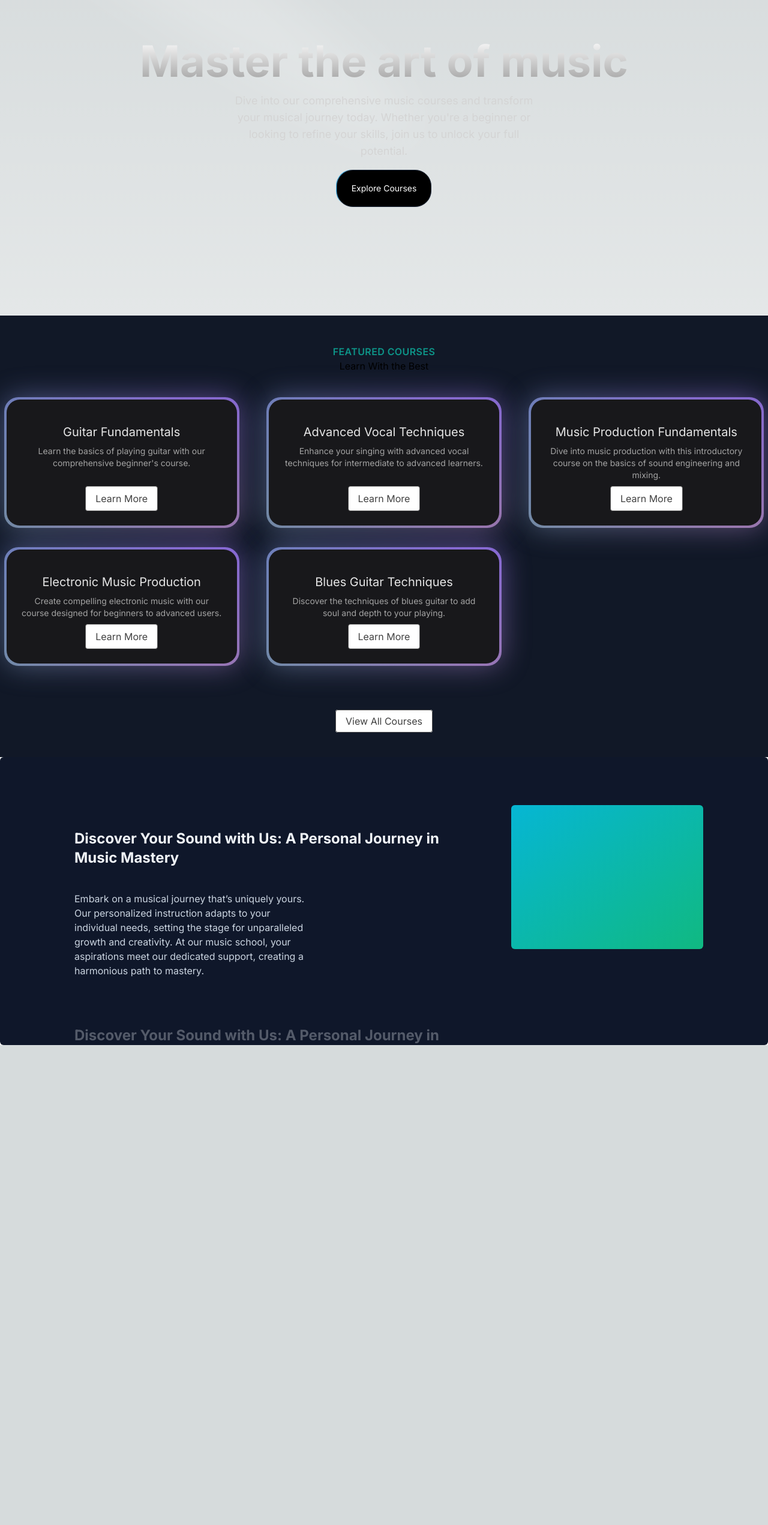
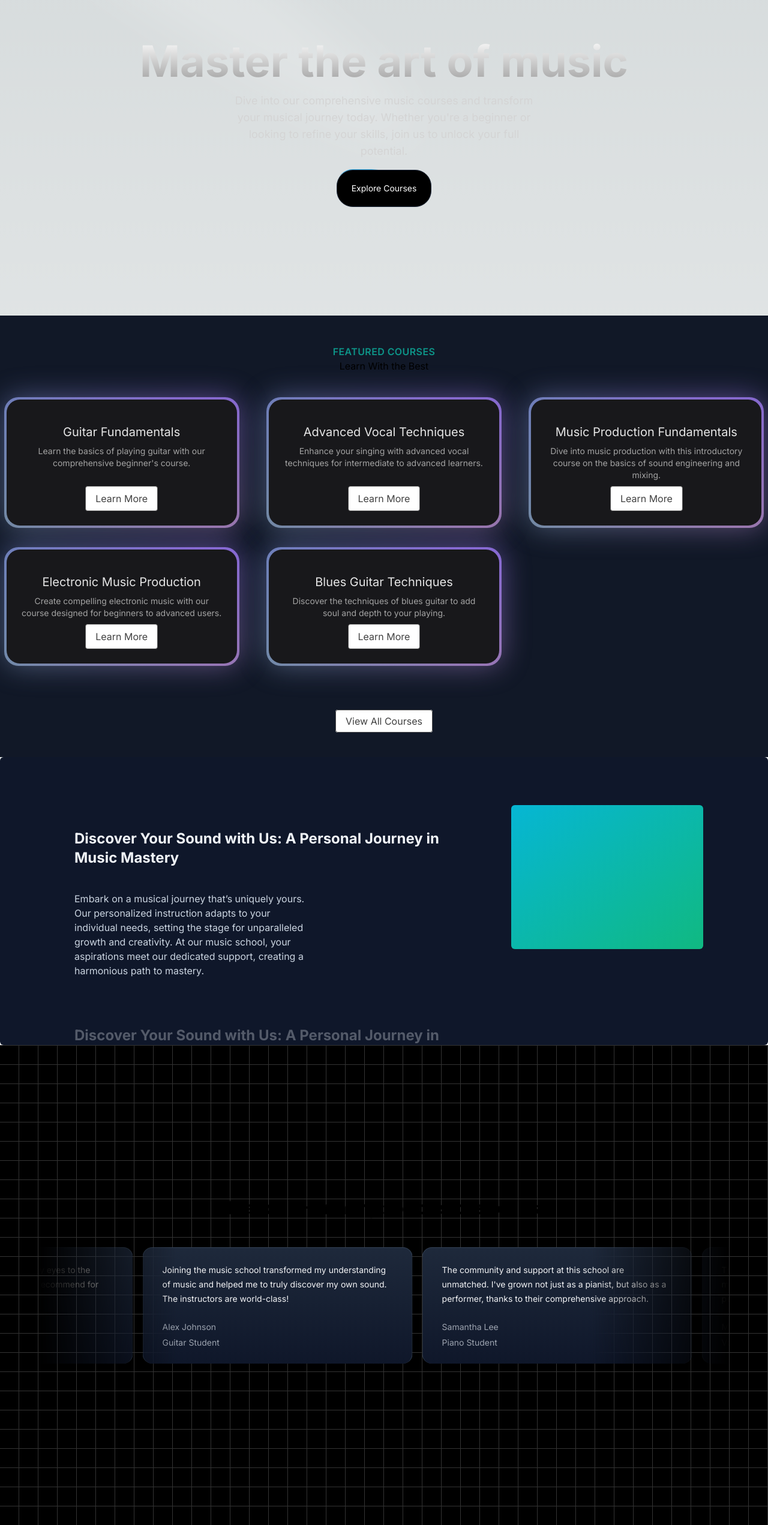
Before and after one commit to aryandharwa/music-cources, a Next.js app: page / in a window 1280 px wide. Shown: the part 114-2656 px from the top of the page at 60% size. Before the commit the page ends 1856 px from the top, so only its background shows below. Built offline with nearby package versions, Linux system fonts and the light colour scheme.

Commit message:
testimonial section created

```diff
--- a/package.json
+++ b/package.json
@@ -11,6 +11,7 @@
   "dependencies": {
     "clsx": "^2.1.0",
     "framer-motion": "^11.0.20",
+    "mini-svg-data-uri": "^1.4.4",
     "next": "14.1.4",
     "react": "^18",
     "react-dom": "^18",
--- a/src/app/page.tsx
+++ b/src/app/page.tsx
@@ -1,5 +1,6 @@
 import FeaturedCourses from "@/components/FeaturedCourses";
 import HeroSection from "@/components/HeroSection";
+import MusicSchoolTestimonials from "@/components/MusicSchoolTestimonials";
 import WhyChooseUs from "@/components/WhyChooseUs";
 
 export default function Home() {
@@ -8,6 +9,7 @@
     <HeroSection />
     <FeaturedCourses />
     <WhyChooseUs />
+    <MusicSchoolTestimonials />
     </main>
   );
 }
--- /dev/null
+++ b/src/components/MusicSchoolTestimonials.tsx
@@ -0,0 +1,51 @@
+
+import { InfiniteMovingCards } from "./ui/infinite-moving-cards";
+
+const musicSchoolTestimonials = [
+  {
+    quote:
+      'Joining the music school transformed my understanding of music and helped me to truly discover my own sound. The instructors are world-class!',
+    name: 'Alex Johnson',
+    title: 'Guitar Student',
+  },
+  {
+    quote:
+      "The community and support at this school are unmatched. I've grown not just as a pianist, but also as a performer, thanks to their comprehensive approach.",
+    name: 'Samantha Lee',
+    title: 'Piano Student',
+  },
+  {
+    quote:
+      "This school offered me the tools and confidence to take my singing to the next level. I'm endlessly grateful for the personalized coaching.",
+    name: 'Michael Chen',
+    title: 'Vocal Student',
+  },
+  {
+    quote:
+      'As a violinist, finding the right mentor can be challenging, but this school matched me with a teacher who truly understands my goals and challenges.',
+    name: 'Emily Taylor',
+    title: 'Violin Student',
+  },
+  {
+    quote:
+      'The production courses here opened my eyes to the intricacies of music production. Highly recommend for any aspiring producers!',
+    name: 'Chris Morales',
+    title: 'Music Production Student',
+  },
+];
+
+export default function MusicSchoolTestimonials() {
+  return (
+    <div className="h-[50rem] w-full dark:bg-black dark:bg-grid-white/[0.2] relative flex flex-col items-center justify-center overflow-hidden">
+      <h2 className="text-3xl font-bold text-center mb-8 z-10">Hear our Harmony: Voices of success</h2>
+      <div className="flex justify-center w-full overflow-hidden px-4 sm:px-6 lg:px-8">
+        <div className="w-full max-w-6xl">
+          <InfiniteMovingCards
+            items={musicSchoolTestimonials}
+            direction="right"
+            speed="slow" />
+        </div>
+      </div>
+    </div>
+  )
+}
--- /dev/null
+++ b/src/components/ui/infinite-moving-cards.tsx
@@ -0,0 +1,121 @@
+"use client";
+
+import { cn } from "@/utils/cn";
+import React, { useEffect, useState } from "react";
+
+export const InfiniteMovingCards = ({
+  items,
+  direction = "left",
+  speed = "fast",
+  pauseOnHover = true,
+  className,
+}: {
+  items: {
+    quote: string;
+    name: string;
+    title: string;
+  }[];
+  direction?: "left" | "right";
+  speed?: "fast" | "normal" | "slow";
+  pauseOnHover?: boolean;
+  className?: string;
+}) => {
+  const containerRef = React.useRef<HTMLDivElement>(null);
+  const scrollerRef = React.useRef<HTMLUListElement>(null);
+
+  useEffect(() => {
+    addAnimation();
+  }, []);
+  const [start, setStart] = useState(false);
+  function addAnimation() {
+    if (containerRef.current && scrollerRef.current) {
+      const scrollerContent = Array.from(scrollerRef.current.children);
+
+      scrollerContent.forEach((item) => {
+        const duplicatedItem = item.cloneNode(true);
+        if (scrollerRef.current) {
+          scrollerRef.current.appendChild(duplicatedItem);
+        }
+      });
+
+      getDirection();
+      getSpeed();
+      setStart(true);
+    }
+  }
+  const getDirection = () => {
+    if (containerRef.current) {
+      if (direction === "left") {
+        containerRef.current.style.setProperty(
+          "--animation-direction",
+          "forwards"
+        );
+      } else {
+        containerRef.current.style.setProperty(
+          "--animation-direction",
+          "reverse"
+        );
+      }
+    }
+  };
+  const getSpeed = () => {
+    if (containerRef.current) {
+      if (speed === "fast") {
+        containerRef.current.style.setProperty("--animation-duration", "20s");
+      } else if (speed === "normal") {
+        containerRef.current.style.setProperty("--animation-duration", "40s");
+      } else {
+        containerRef.current.style.setProperty("--animation-duration", "80s");
+      }
+    }
+  };
+  return (
+    <div
+      ref={containerRef}
+      className={cn(
+        "scroller relative z-20  max-w-7xl overflow-hidden  [mask-image:linear-gradient(to_right,transparent,white_20%,white_80%,transparent)]",
+        className
+      )}
+    >
+      <ul
+        ref={scrollerRef}
+        className={cn(
+          " flex min-w-full shrink-0 gap-4 py-4 w-max flex-nowrap",
+          start && "animate-scroll ",
+          pauseOnHover && "hover:[animation-play-state:paused]"
+        )}
+      >
+        {items.map((item, idx) => (
+          <li
+            className="w-[350px] max-w-full relative rounded-2xl border border-b-0 flex-shrink-0 border-slate-700 px-8 py-6 md:w-[450px]"
+            style={{
+              background:
+                "linear-gradient(180deg, var(--slate-800), var(--slate-900)",
+            }}
+            key={item.name}
+          >
+            <blockquote>
+              <div
+                aria-hidden="true"
+                className="user-select-none -z-1 pointer-events-none absolute -left-0.5 -top-0.5 h-[calc(100%_+_4px)] w-[calc(100%_+_4px)]"
+              ></div>
+              <span className=" relative z-20 text-sm leading-[1.6] text-gray-100 font-normal">
+                {item.quote}
+              </span>
+              <div className="relative z-20 mt-6 flex flex-row items-center">
+                <span className="flex flex-col gap-1">
+                  <span className=" text-sm leading-[1.6] text-gray-400 font-normal">
+                    {item.name}
+                  </span>
+                  <span className=" text-sm leading-[1.6] text-gray-400 font-normal">
+                    {item.title}
+                  </span>
+                </span>
+              </div>
+            </blockquote>
+          </li>
+        ))}
+      </ul>
+    </div>
+  );
+};
--- a/tailwind.config.ts
+++ b/tailwind.config.ts
@@ -1,9 +1,33 @@
 import type { Config } from "tailwindcss";
 const defaultTheme = require("tailwindcss/defaultTheme");
+const svgToDataUri = require("mini-svg-data-uri");
 const colors = require("tailwindcss/colors");
 const {
   default: flattenColorPalette,
 } = require("tailwindcss/lib/util/flattenColorPalette");
+
+function addSvgPatterns({ matchUtilities, theme }: any) {
+  matchUtilities(
+    {
+      'bg-grid': (value: any) => ({
+        backgroundImage: `url("${svgToDataUri(
+          `<svg xmlns="http://www.w3.org/2000/svg" viewBox="0 0 32 32" width="32" height="32" fill="none" stroke="${value}"><path d="M0 .5H31.5V32"/></svg>`
+        )}")`,
+      }),
+      'bg-grid-small': (value: any) => ({
+        backgroundImage: `url("${svgToDataUri(
+          `<svg xmlns="http://www.w3.org/2000/svg" viewBox="0 0 32 32" width="8" height="8" fill="none" stroke="${value}"><path d="M0 .5H31.5V32"/></svg>`
+        )}")`,
+      }),
+      'bg-dot': (value: any) => ({
+        backgroundImage: `url("${svgToDataUri(
+          `<svg xmlns="http://www.w3.org/2000/svg" viewBox="0 0 32 32" width="16" height="16" fill="none"><circle fill="${value}" id="pattern-circle" cx="10" cy="10" r="1.6257413380501518"></circle></svg>`
+        )}")`,
+      }),
+    },
+    { values: flattenColorPalette(theme('backgroundColor')), type: 'color' }
+  );
+}
 
 const config: Config = {
   content: [
@@ -21,6 +45,7 @@
       },
       animation: {
         spotlight: "spotlight 2s ease .75s 1 forwards",
+        scroll: "scroll var(--animation-duration, 40s) var(--animation-direction, forwards) linear infinite"
       },
       keyframes: {
         spotlight: {
@@ -33,11 +58,17 @@
             transform: "translate(-50%,-40%) scale(1)",
           },
         },
+        scroll: {
+          to: {
+            transform: "translate(calc(-50% - 0.5rem))",
+          },
+        }
       },
     },
   },
   plugins: [
     addVariablesForColors,
+    addSvgPatterns
   ],
 };
 
```
Also changed, not shown: 1 other file (tests, documents, lock files or other folders).
